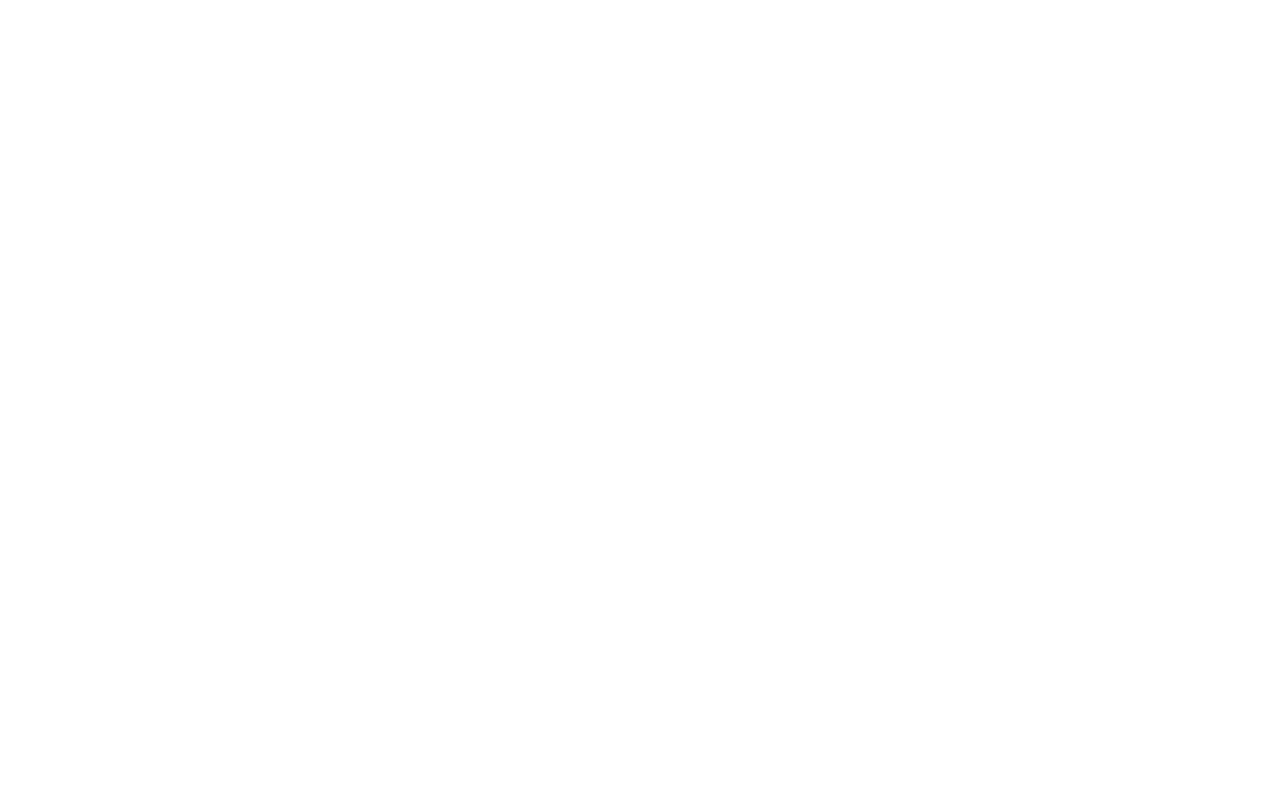
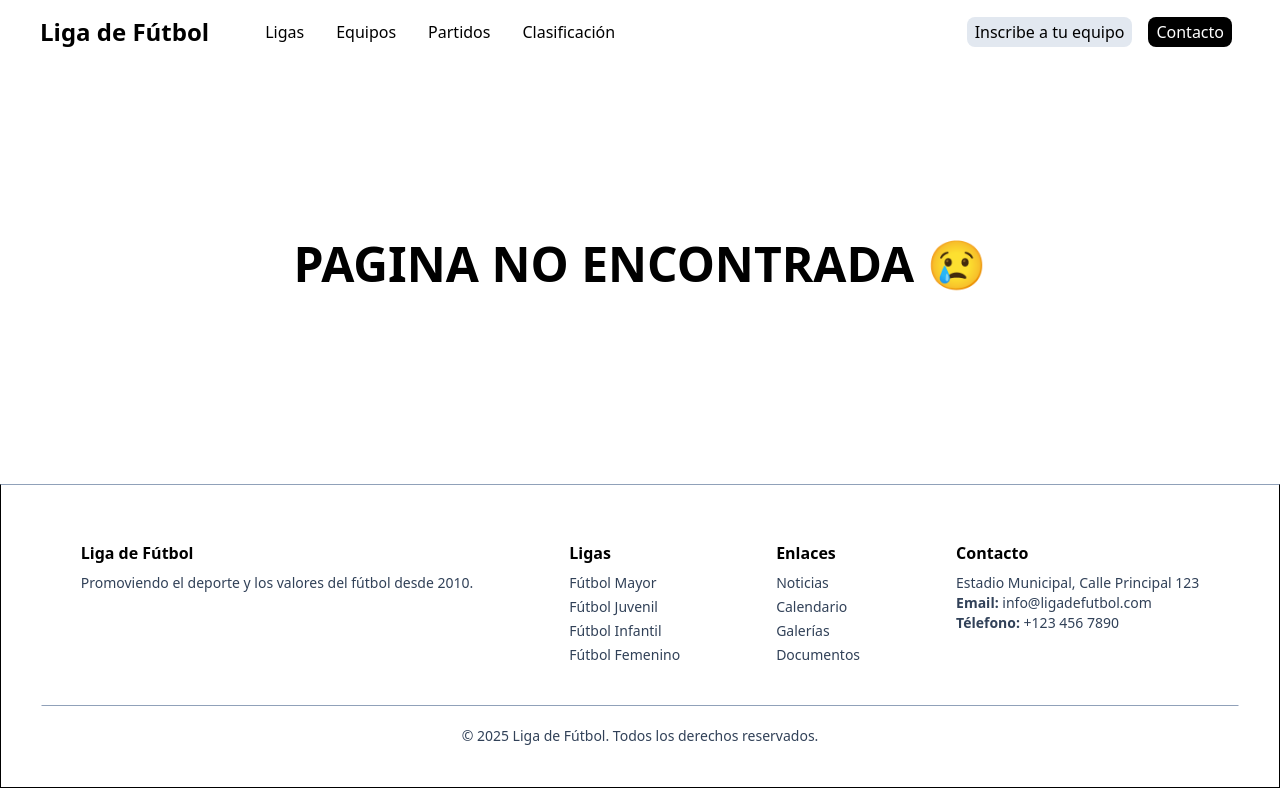
Before and after one commit to GrandMostach0/plataformaLigaFutbol, a React (Vite) app: page /partidos in a window 1280 px wide. Before the commit this address had no page. Built offline with nearby package versions, Linux system fonts and the light colour scheme.

Commit message:
page error 404 add

```diff
--- a/src/App.jsx
+++ b/src/App.jsx
@@ -3,6 +3,8 @@
 import { BrowserRouter, Routes, Route } from 'react-router'
 import Layout from './components/Layout'
 import Home from './pages/Home/Home'
+import Ligas from './pages/Ligas/Ligas'
+import Error404 from './components/Error404'
 function App() {
 
   return (
@@ -10,6 +12,8 @@
       <Routes>
         <Route element={<Layout/>}>
           <Route index element={<Home/>}/>
+          <Route path='/ligas' element={<Ligas />}/>
+          <Route path='*' element={<Error404 />}/>
         </Route>
       </Routes>
     </BrowserRouter>
--- /dev/null
+++ b/src/components/Error404.jsx
@@ -0,0 +1,10 @@
+
+const Error404 = () => {
+    return(
+        <div className=" h-[50vh] flex items-center justify-center">
+            <h1 className="font-bold text-center text-5xl">PAGINA NO ENCONTRADA 😢</h1>
+        </div>
+    )
+}
+
+export default Error404;
--- a/src/components/NavSection.jsx
+++ b/src/components/NavSection.jsx
@@ -4,7 +4,7 @@
     return(
         <header className="flex items-center justify-between py-4 px-10">
             <div className="flex items-center">
-                <h1 className="font-bold text-2xl">Liga de Fútbol</h1>
+                <Link to="/" className="font-bold text-2xl">Liga de Fútbol</Link>
                 <nav className="ml-10 text-base">
                     <Link className="item-Nav" to="/ligas">Ligas</Link>
                     <Link className="item-Nav" to="/equipos">Equipos</Link>
--- a/src/pages/Ligas/Ligas.jsx
+++ b/src/pages/Ligas/Ligas.jsx
@@ -1,4 +1,3 @@
-import React from "react";
 
 function Ligas(){
     return(
```
